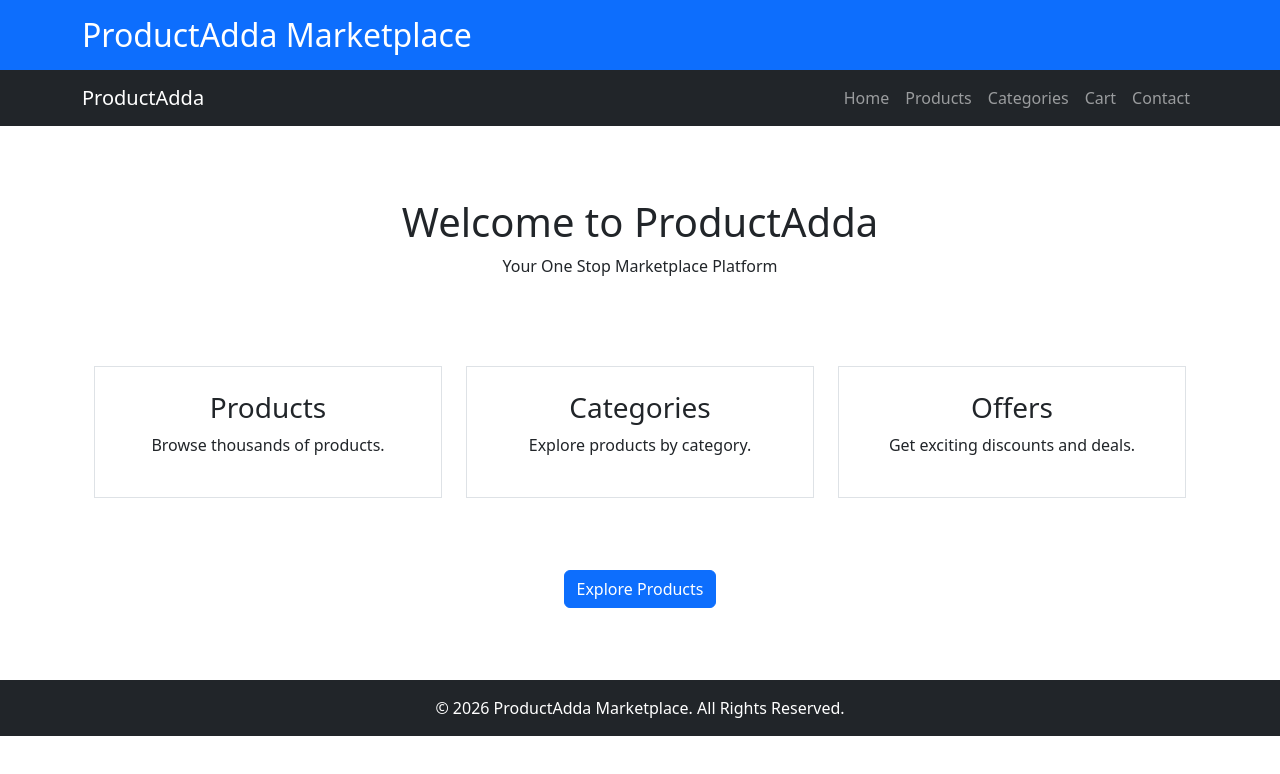
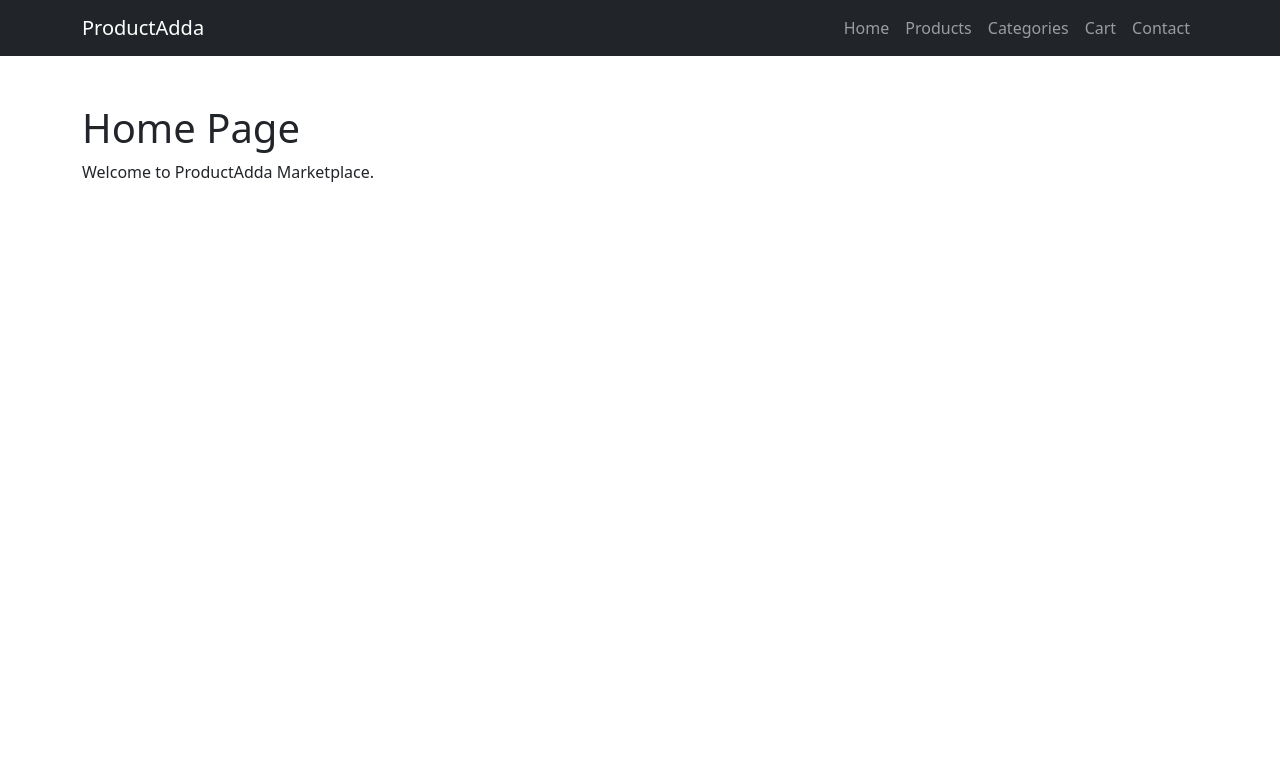
Before and after one commit to Sangeetha-U1/Product-Adda, a React (Create React App) app in the folder product_adda_frontend/: page / in a window 1280 px wide. Shown: the top 774 px of the page. Built offline with nearby package versions, Linux system fonts and the light colour scheme.

Commit message:
day3 navigation

```diff
--- a/product_adda_frontend/package.json
+++ b/product_adda_frontend/package.json
@@ -10,6 +10,7 @@
     "bootstrap": "^5.3.8",
     "react": "^19.2.7",
     "react-dom": "^19.2.7",
+    "react-router-dom": "^7.17.0",
     "react-scripts": "5.0.1",
     "web-vitals": "^2.1.4"
   },
--- a/product_adda_frontend/src/App.js
+++ b/product_adda_frontend/src/App.js
@@ -1,11 +1,28 @@
-import MainLayout from "./components/layout/MainLayout";
+import { BrowserRouter, Routes, Route } from "react-router-dom";
+
+import Navbar from "./components/layout/Navbar";
+
 import Home from "./pages/Home";
+import Products from "./pages/Products";
+import Categories from "./pages/Categories";
+import Cart from "./pages/Cart";
+import Contact from "./pages/Contact";
 
 function App() {
   return (
-    <MainLayout>
-      <Home />
-    </MainLayout>
+    <BrowserRouter>
+
+      <Navbar />
+
+      <Routes>
+        <Route path="/" element={<Home />} />
+        <Route path="/products" element={<Products />} />
+        <Route path="/categories" element={<Categories />} />
+        <Route path="/cart" element={<Cart />} />
+        <Route path="/contact" element={<Contact />} />
+      </Routes>
+
+    </BrowserRouter>
   );
 }
 
--- a/product_adda_frontend/src/components/layout/Footer.jsx
+++ /dev/null
@@ -1,15 +0,0 @@
-import React from "react";
-
-function Footer() {
-  return (
-    <footer className="bg-dark text-white text-center py-3 mt-5">
-      <div className="container">
-        <p className="mb-0">
-          © 2026 ProductAdda Marketplace. All Rights Reserved.
-        </p>
-      </div>
-    </footer>
-  );
-}
-
-export default Footer;
--- a/product_adda_frontend/src/components/layout/MainLayout.jsx
+++ b/product_adda_frontend/src/components/layout/MainLayout.jsx
@@ -1,7 +1,6 @@
 import React from "react";
 import Header from "./Header";
 import Navbar from "./Navbar";
-import Footer from "./Footer";
 
 function MainLayout({ children }) {
   return (
@@ -13,7 +12,6 @@ function MainLayout({ children }) {
         {children}
       </main>
 
-      <Footer />
     </>
   );
 }
--- a/product_adda_frontend/src/components/layout/Navbar.jsx
+++ b/product_adda_frontend/src/components/layout/Navbar.jsx
@@ -1,53 +1,56 @@
-import React from "react";
+import { Link } from "react-router-dom";
 
 function Navbar() {
   return (
     <nav className="navbar navbar-expand-lg navbar-dark bg-dark">
       <div className="container">
-        <a className="navbar-brand" href="/">
+
+        <Link className="navbar-brand" to="/">
           ProductAdda
-        </a>
+        </Link>
 
         <button
           className="navbar-toggler"
           type="button"
           data-bs-toggle="collapse"
-          data-bs-target="#navbarContent"
+          data-bs-target="#navbarNav"
         >
           <span className="navbar-toggler-icon"></span>
         </button>
 
-        <div className="collapse navbar-collapse" id="navbarContent">
+        <div className="collapse navbar-collapse" id="navbarNav">
           <ul className="navbar-nav ms-auto">
+
             <li className="nav-item">
-              <a className="nav-link" href="/">
+              <Link className="nav-link" to="/">
                 Home
-              </a>
+              </Link>
             </li>
 
             <li className="nav-item">
-              <a className="nav-link" href="/">
+              <Link className="nav-link" to="/products">
                 Products
-              </a>
+              </Link>
             </li>
 
             <li className="nav-item">
-              <a className="nav-link" href="/">
+              <Link className="nav-link" to="/categories">
                 Categories
-              </a>
+              </Link>
             </li>
 
             <li className="nav-item">
-              <a className="nav-link" href="/">
+              <Link className="nav-link" to="/cart">
                 Cart
-              </a>
+              </Link>
             </li>
 
             <li className="nav-item">
-              <a className="nav-link" href="/">
+              <Link className="nav-link" to="/contact">
                 Contact
-              </a>
+              </Link>
             </li>
+
           </ul>
         </div>
       </div>
--- a/product_adda_frontend/src/index.js
+++ b/product_adda_frontend/src/index.js
@@ -1,9 +1,9 @@
 import React from "react";
 import ReactDOM from "react-dom/client";
-import App from "./App";
-
 import "bootstrap/dist/css/bootstrap.min.css";
 import "bootstrap/dist/js/bootstrap.bundle.min.js";
+
+import App from "./App";
 
 const root = ReactDOM.createRoot(
   document.getElementById("root")
--- a/product_adda_frontend/src/pages/Cart.jsx
+++ b/product_adda_frontend/src/pages/Cart.jsx
@@ -0,0 +1,10 @@
+function Cart() {
+  return (
+    <div className="container mt-5">
+      <h1>Cart Page</h1>
+      <p>Your selected items will appear here.</p>
+    </div>
+  );
+}
+
+export default Cart;
--- a/product_adda_frontend/src/pages/Categories.jsx
+++ b/product_adda_frontend/src/pages/Categories.jsx
@@ -0,0 +1,10 @@
+function Categories() {
+  return (
+    <div className="container mt-5">
+      <h1>Categories Page</h1>
+      <p>Browse product categories.</p>
+    </div>
+  );
+}
+
+export default Categories;
--- a/product_adda_frontend/src/pages/Contact.jsx
+++ b/product_adda_frontend/src/pages/Contact.jsx
@@ -0,0 +1,10 @@
+function Contact() {
+  return (
+    <div className="container mt-5">
+      <h1>Contact Page</h1>
+      <p>Contact ProductAdda support team.</p>
+    </div>
+  );
+}
+
+export default Contact;
--- a/product_adda_frontend/src/pages/Home.jsx
+++ b/product_adda_frontend/src/pages/Home.jsx
@@ -1,43 +1,8 @@
-import React from "react";
-
 function Home() {
   return (
     <div className="container mt-5">
-      <div className="row mb-5">
-        <div className="col-md-12 text-center py-4">
-          <h1>Welcome to ProductAdda</h1>
-          <p>Your One Stop Marketplace Platform</p>
-        </div>
-      </div>
-
-      <div className="row mb-5">
-        <div className="col-md-4">
-          <div className="border p-4 text-center">
-            <h3>Products</h3>
-            <p>Browse thousands of products.</p>
-          </div>
-        </div>
-
-        <div className="col-md-4">
-          <div className="border p-4 text-center">
-            <h3>Categories</h3>
-            <p>Explore products by category.</p>
-          </div>
-        </div>
-
-        <div className="col-md-4">
-          <div className="border p-4 text-center">
-            <h3>Offers</h3>
-            <p>Get exciting discounts and deals.</p>
-          </div>
-        </div>
-      </div>
-
-      <div className="d-flex justify-content-center py-4">
-        <button className="btn btn-primary">
-          Explore Products
-        </button>
-      </div>
+      <h1>Home Page</h1>
+      <p>Welcome to ProductAdda Marketplace.</p>
     </div>
   );
 }
--- a/product_adda_frontend/src/pages/Products.jsx
+++ b/product_adda_frontend/src/pages/Products.jsx
@@ -0,0 +1,10 @@
+function Products() {
+  return (
+    <div className="container mt-5">
+      <h1>Products Page</h1>
+      <p>View all marketplace products.</p>
+    </div>
+  );
+}
+
+export default Products;
```
Also changed, not shown: 1 other file (tests, documents, lock files or other folders).
